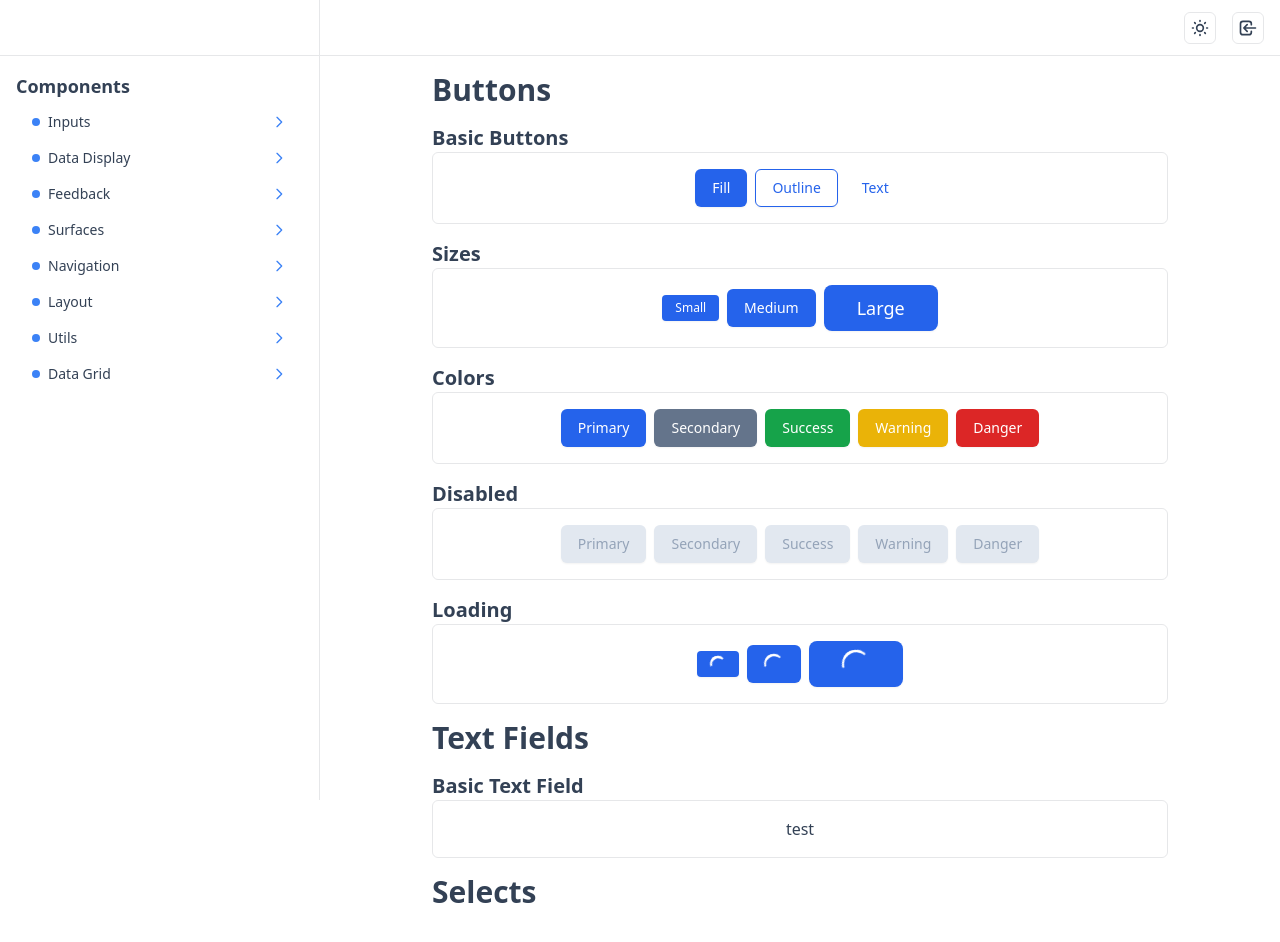
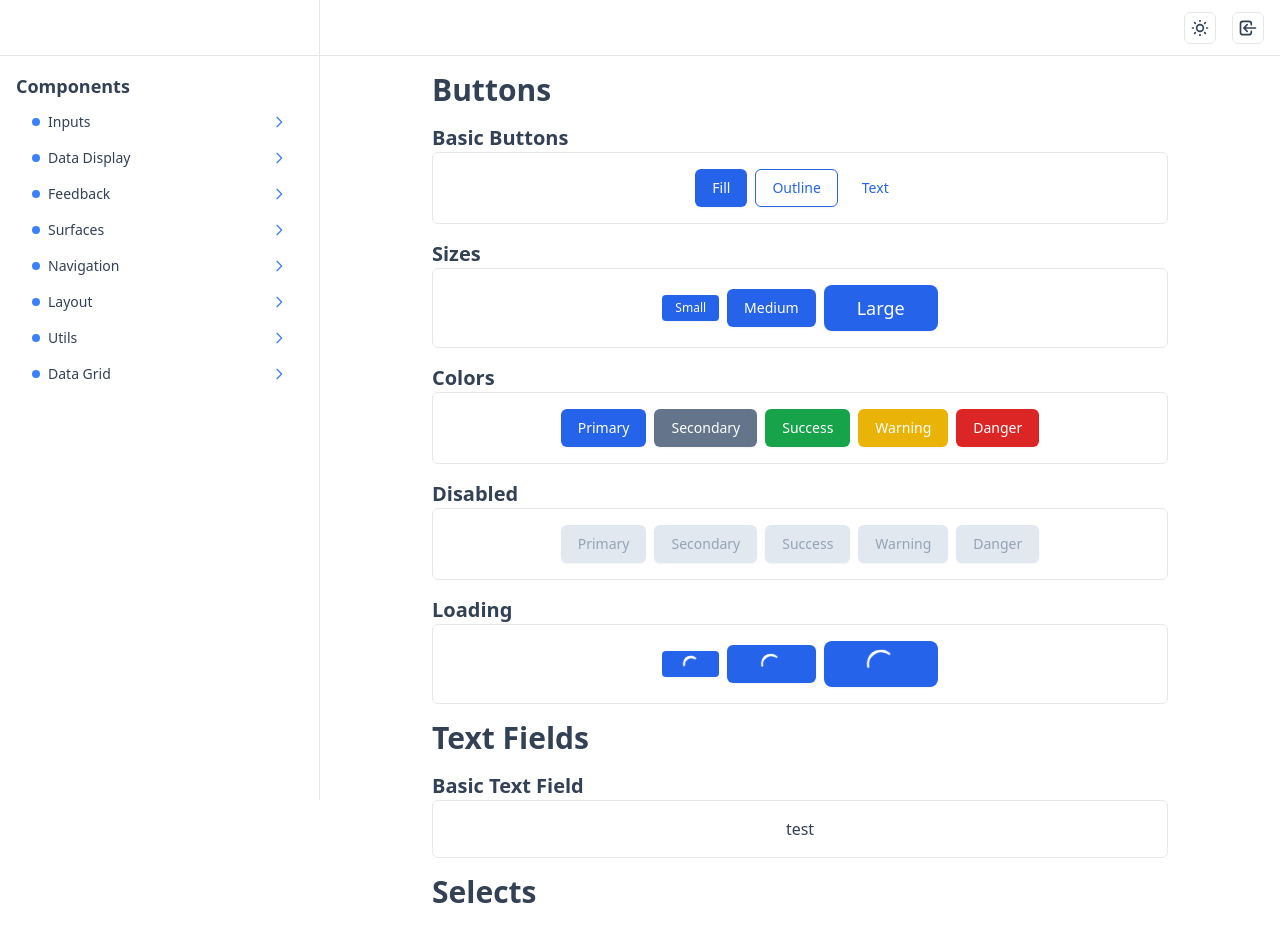
Before and after one commit to noahskorner/typescript-template, a React (Create React App) app in the folder client/: page / in a window 1280 px wide. Built offline with nearby package versions, Linux system fonts and the light colour scheme.

Commit message:
Fixed loading button size change

```diff
--- a/client/src/components/components/ui/Button.tsx
+++ b/client/src/components/components/ui/Button.tsx
@@ -57,7 +57,8 @@ const Button = ({
       } ${btnSizeClass[size]} inline-flex justify-center font-medium`}
       disabled={disabled}
     >
-      {loading ? <Spinner size={size} /> : children}
+      {loading && <Spinner size={size} className="absolute" />}
+      <div className={`${loading && 'opacity-0'}`}>{children}</div>
     </button>
   );
 };
--- a/client/src/components/components/ui/Spinner.tsx
+++ b/client/src/components/components/ui/Spinner.tsx
@@ -1,8 +1,9 @@
 interface SpinnerProps {
   size: 'sm' | 'md' | 'lg';
+  className?: string;
 }
 
-const Spinner = ({ size }: SpinnerProps) => {
+const Spinner = ({ size, className }: SpinnerProps) => {
   const getSpinnerSize = () => {
     switch (size) {
       case 'sm':
@@ -26,7 +27,7 @@ const Spinner = ({ size }: SpinnerProps) => {
   };
 
   return (
-    <div className={`${getSpinnerSize()} spinner`}>
+    <div className={`${getSpinnerSize()} ${className} spinner`}>
       <div className={getSpinnerDivSize()}></div>
       <div className={getSpinnerDivSize()}></div>
       <div className={getSpinnerDivSize()}></div>
```
